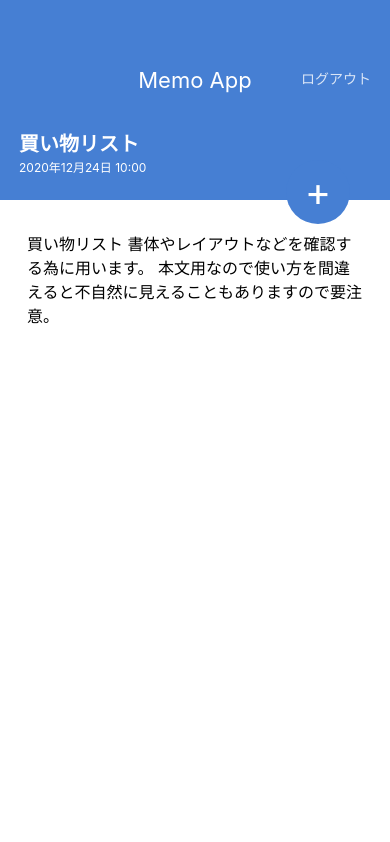
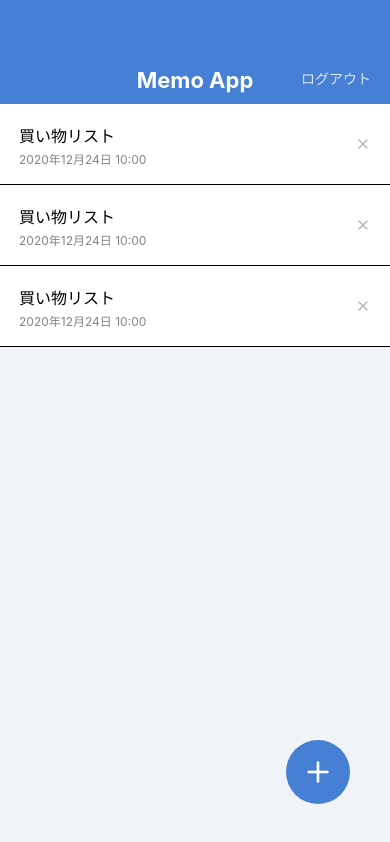
Before and after one commit to Tanaka930/MemoApp, a React Native app: screen /MemoList in a window 390 px wide. Built offline with nearby package versions, Linux system fonts and the light colour scheme.

Commit message:
Inatall @expo/vector-icons

```diff
--- a/App.jsx
+++ b/App.jsx
@@ -1,10 +1,10 @@
 import React from 'react';
 
 import MemoListScreen from './src/screens/MemoListScreen';
-import MemoDetailScreen from './src/screens/MemoDetailScreen';
+// import MemoDetailScreen from './src/screens/MemoDetailScreen';
 
 export default function App() {
   return (
-    <MemoDetailScreen />
+    <MemoListScreen />
   );
 }
--- a/package.json
+++ b/package.json
@@ -10,6 +10,7 @@
     "eject": "expo eject"
   },
   "dependencies": {
+    "@expo/vector-icons": "^10.2.1",
     "expo": "~45.0.0",
     "expo-status-bar": "~1.3.0",
     "expo-updates": "~0.13.2",
--- a/src/components/AppBar.jsx
+++ b/src/components/AppBar.jsx
@@ -33,6 +33,6 @@
     fontSize: 22,
     lineHeight: 32,
     color: '#ffffff',
-    fonWeight: 'bold',
+    fontWeight: 'bold',
   },
 });
--- a/src/components/CircleButton.jsx
+++ b/src/components/CircleButton.jsx
@@ -1,19 +1,20 @@
 import React from 'react';
-import { View, Text, StyleSheet } from 'react-native';
+import { View, StyleSheet } from 'react-native';
 import { shape, string } from 'prop-types';
+import { Feather } from '@expo/vector-icons';
 
 export default function CircleButton(props) {
-  const { children, style } = props;
+  const { style, name } = props;
   return (
     <View style={[styles.circleButton, style]}>
-      <Text style={styles.circleButtonLabel}>{children}</Text>
+      <Feather name={name} size={32} color="white" />
     </View>
   );
 }
 
 CircleButton.propTypes = {
-  children: string.isRequired,
   style: shape(),
+  name: string.isRequired,
 };
 
 CircleButton.defaultProps = {
@@ -32,7 +33,7 @@
     right: 40,
     bottom: 40,
     shadowColor: '#000000',
-    shadowOffset: { weight: 0, height: 8},
+    shadowOffset: { weight: 0, height: 8 },
     shadowOpacity: 0.25,
     shadowRadius: 8,
     elevation: 8,
--- a/src/components/MemoList.jsx
+++ b/src/components/MemoList.jsx
@@ -1,5 +1,6 @@
 import React from 'react';
 import { StyleSheet, Text, View } from 'react-native';
+import { Feather } from '@expo/vector-icons';
 
 export default function MemoList() {
   return (
@@ -10,7 +11,7 @@
           <Text style={styles.memoListItemDate}>2020年12月24日 10:00</Text>
         </View>
         <View>
-            <Text>X</Text>
+          <Feather name="x" size={16} color="#B0B0B0" />
         </View>
       </View>
 
@@ -20,7 +21,7 @@
           <Text style={styles.memoListItemDate}>2020年12月24日 10:00</Text>
         </View>
         <View>
-            <Text>X</Text>
+          <Feather name="x" size={16} color="#B0B0B0" />
         </View>
       </View>
 
@@ -30,7 +31,7 @@
           <Text style={styles.memoListItemDate}>2020年12月24日 10:00</Text>
         </View>
         <View>
-            <Text>X</Text>
+          <Feather name="x" size={16} color="#B0B0B0" />
         </View>
       </View>
     </View>
--- a/src/screens/MemoDetailScreen.jsx
+++ b/src/screens/MemoDetailScreen.jsx
@@ -1,5 +1,7 @@
 import React from 'react';
-import { View, ScrollView, Text, StyleSheet } from 'react-native';
+import {
+  View, ScrollView, Text, StyleSheet,
+} from 'react-native';
 
 import AppBar from '../components/AppBar';
 import CircleButton from '../components/CircleButton';
@@ -19,7 +21,7 @@
           本文用なので使い方を間違えると不自然に見えることもありますので要注意。
         </Text>
       </ScrollView>
-      <CircleButton style={{ top: 160, bottom: 'auto' }}>+</CircleButton>
+      <CircleButton style={{ top: 160, bottom: 'auto' }} name="edit-2" />
     </View>
   );
 }
--- a/src/screens/MemoListScreen.jsx
+++ b/src/screens/MemoListScreen.jsx
@@ -10,7 +10,7 @@
     <View style={styles.container}>
       <AppBar />
       <MemoList />
-      <CircleButton>+</CircleButton>
+      <CircleButton name="plus" />
     </View>
   );
 }
```
Also changed, not shown: 1 other file (tests, documents, lock files or other folders). Lines whose indentation alone changed are shown as unchanged.
